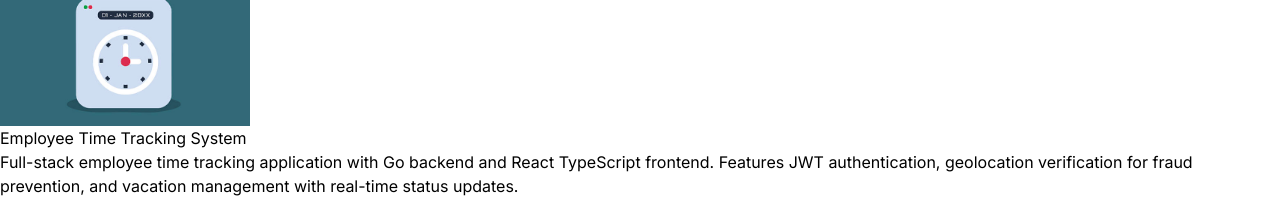
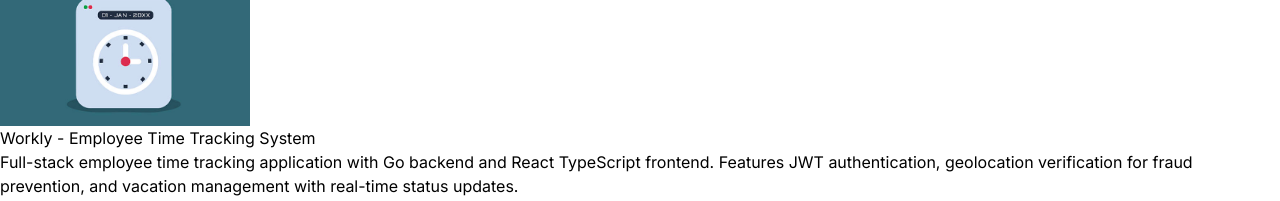
Before and after one commit to ramkan12/react-portfolio, a React (Vite) app: page / in a window 1280 px wide. Shown: the part 3580-3781 px from the top of the page. Built offline with nearby package versions, Linux system fonts and the light colour scheme.

Commit message:
added Workly link

```diff
--- a/src/constants/index.js
+++ b/src/constants/index.js
@@ -76,10 +76,11 @@ export const EXPERIENCES = [
 
 export const PROJECTS = [
   {
-    title: "Employee Time Tracking System",
+    title: "Workly - Employee Time Tracking System",
     image: project1,
     description: "Full-stack employee time tracking application with Go backend and React TypeScript frontend. Features JWT authentication, geolocation verification for fraud prevention, and vacation management with real-time status updates.",
-      technologies: ["Go", "Gin Framework", "SQLite", "React", "TypeScript", "JWT Authentication", "RESTful APIs", "Geolocation API"],
+    technologies: ["Go", "Gin Framework", "SQLite", "React", "TypeScript", "JWT Authentication", "RESTful APIs", "Geolocation API"],
+    link: "https://workly-frontend-bf7g6.ondigitalocean.app/",
   },
   {
     title: "AI Resume Analyzer & Generator",
```
